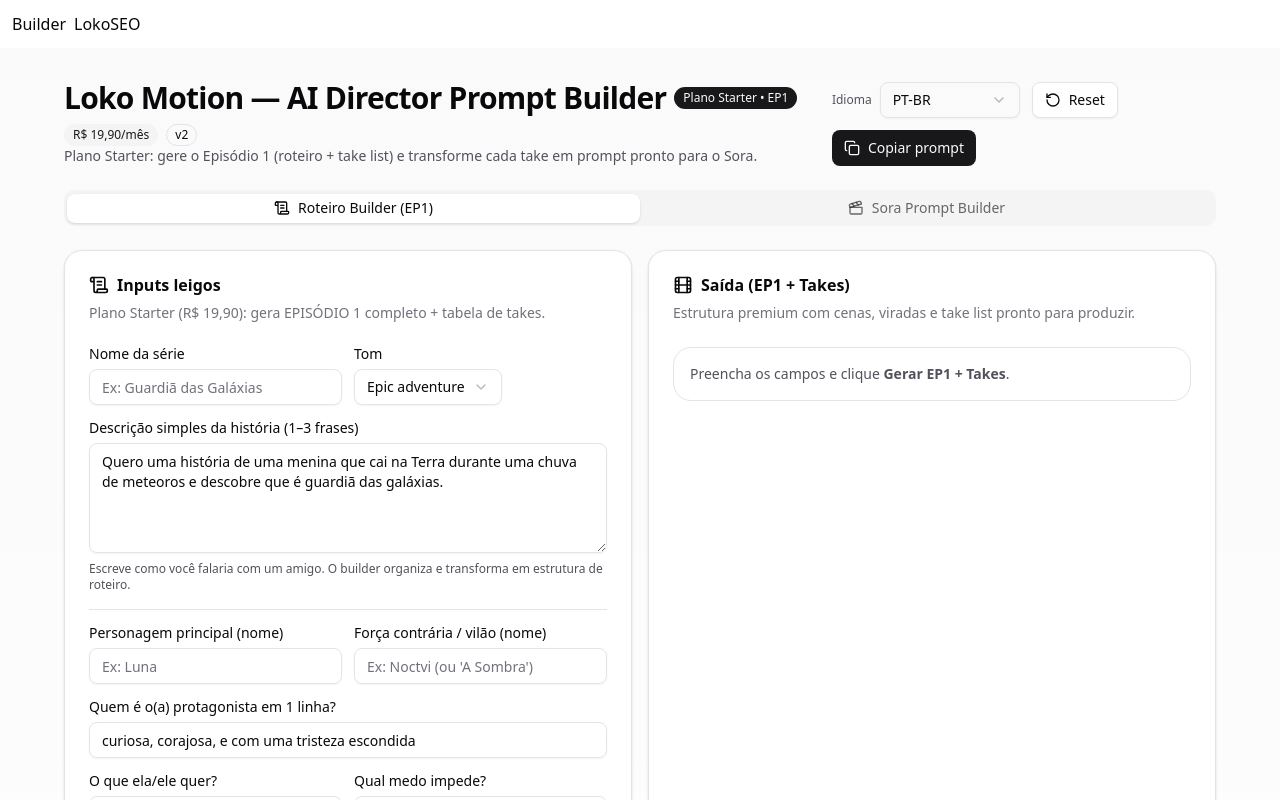
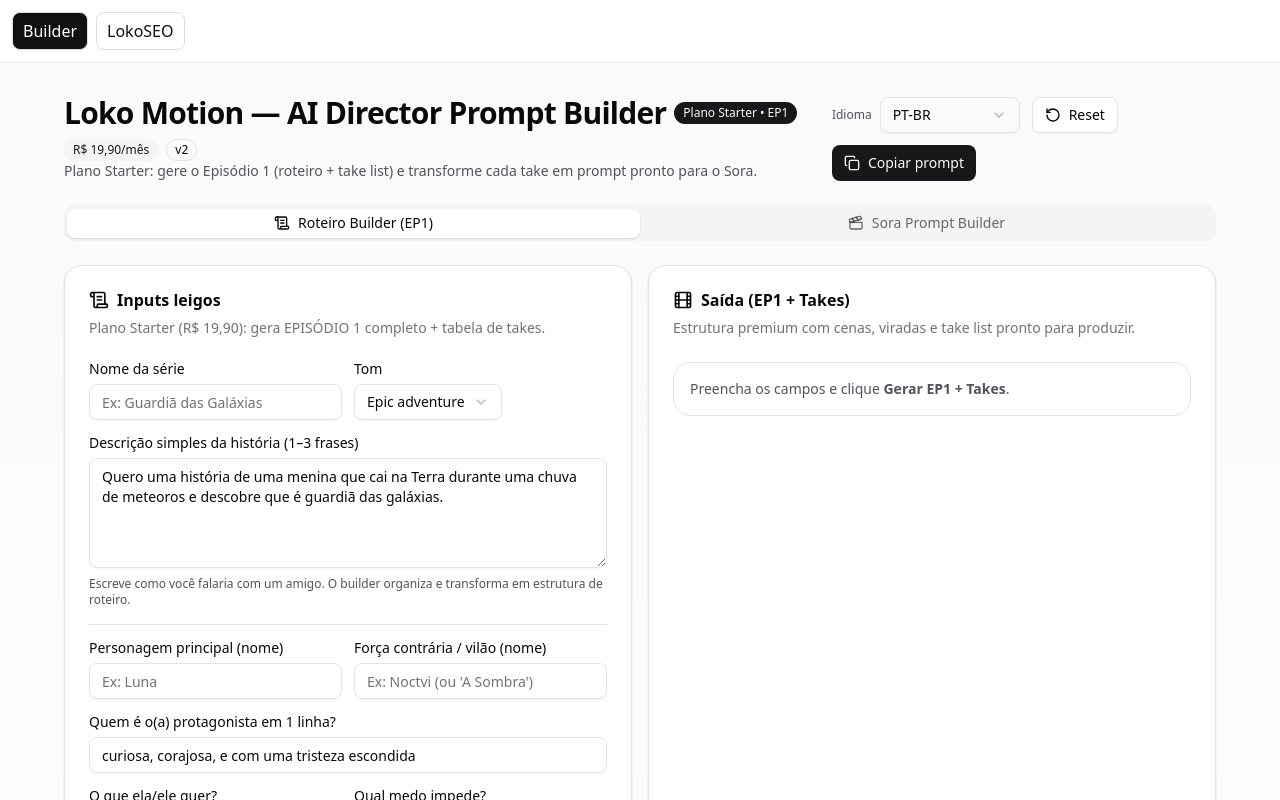
Before and after one commit to Lokomotionbr/loko-motion, a Next.js app: page / in a window 1280 px wide. Shown: the top 800 px of the page. Built offline with nearby package versions, Linux system fonts and the light colour scheme.

Commit message:
Studio tabs: Builder + LokoSEO

```diff
--- a/src/components/Studio.tsx
+++ b/src/components/Studio.tsx
@@ -9,11 +9,49 @@
 
   return (
     <div className="w-full">
-      <div style={{ display: "flex", gap: 8, padding: 12 }}>
-        <button onClick={() => setTab("builder")}>Builder</button>
-        <button onClick={() => setTab("seo")}>LokoSEO</button>
+      {/* Barra simples de navegação */}
+      <div
+        style={{
+          display: "flex",
+          gap: 8,
+          padding: 12,
+          position: "sticky",
+          top: 0,
+          background: "white",
+          zIndex: 50,
+          borderBottom: "1px solid #eee",
+        }}
+      >
+        <button
+          onClick={() => setTab("builder")}
+          style={{
+            padding: "6px 10px",
+            border: "1px solid #ddd",
+            borderRadius: 8,
+            background: tab === "builder" ? "#111" : "white",
+            color: tab === "builder" ? "white" : "#111",
+            cursor: "pointer",
+          }}
+        >
+          Builder
+        </button>
+
+        <button
+          onClick={() => setTab("seo")}
+          style={{
+            padding: "6px 10px",
+            border: "1px solid #ddd",
+            borderRadius: 8,
+            background: tab === "seo" ? "#111" : "white",
+            color: tab === "seo" ? "white" : "#111",
+            cursor: "pointer",
+          }}
+        >
+          LokoSEO
+        </button>
       </div>
 
+      {/* Conteúdo */}
       {tab === "builder" ? <Builder /> : <LokoSEO />}
     </div>
   );
```
